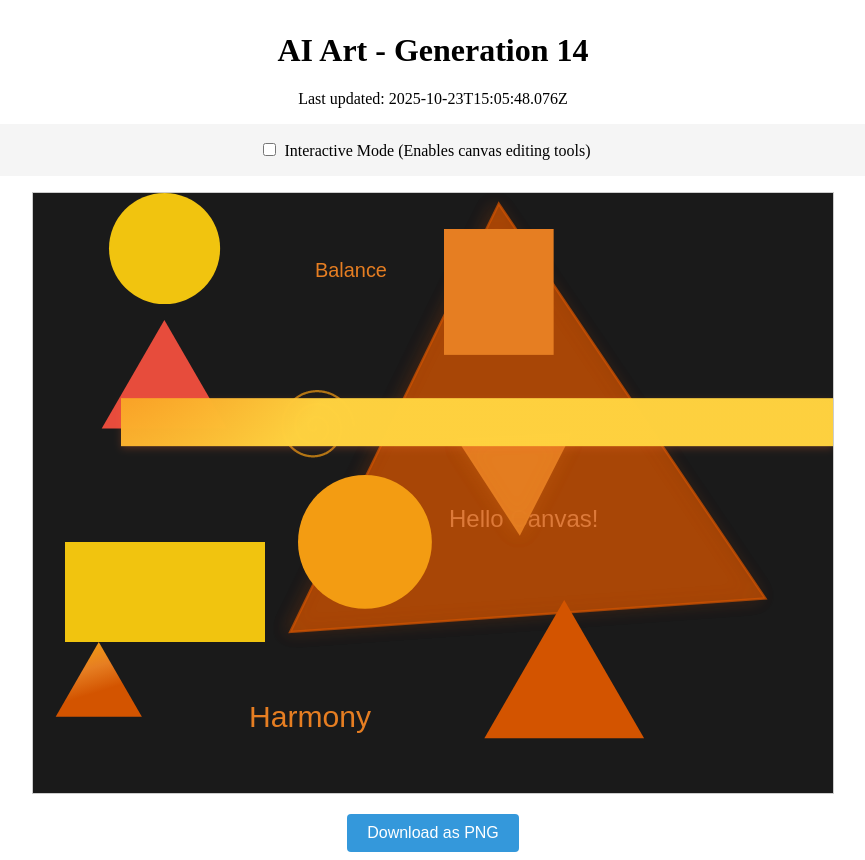
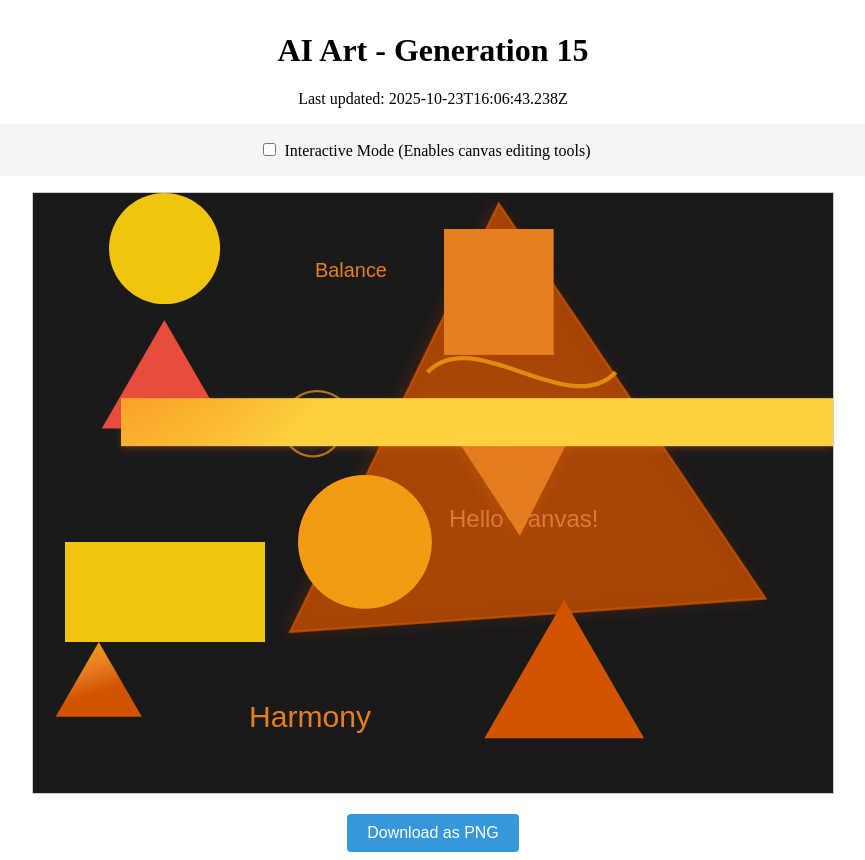
Before and after one commit to mcclowes/ai-art, a React (Vite) app: page / in a window 1280 px wide. Shown: the whole page, without its empty margins (207-1072 px from the left). Built offline with nearby package versions, Linux system fonts and the light colour scheme.

Commit message:
Improve artwork - Generation 15

```diff
--- a/src/artwork-state.ts
+++ b/src/artwork-state.ts
@@ -201,9 +201,21 @@ export const artworkState: ArtworkState = {
       "size": 92.23390417871809,
       "fillStyle": "#d35400",
       "id": "triangle_1761231948076"
+    },
+    {
+      "type": "curve",
+      "x": 394.4375772558714,
+      "y": 179.17181705809645,
+      "width": 188.3693404352265,
+      "height": 97.47260704946375,
+      "fillStyle": "#f39c12",
+      "strokeStyle": "#f39c12",
+      "strokeWidth": 4.269647830083472,
+      "opacity": 0.8,
+      "id": "curve_1761235603238"
     }
   ],
-  "generation": 14,
-  "lastUpdated": "2025-10-23T15:05:48.076Z",
+  "generation": 15,
+  "lastUpdated": "2025-10-23T16:06:43.238Z",
   "cycleStarted": "2025-10-23T02:33:03.243Z"
 };
```
